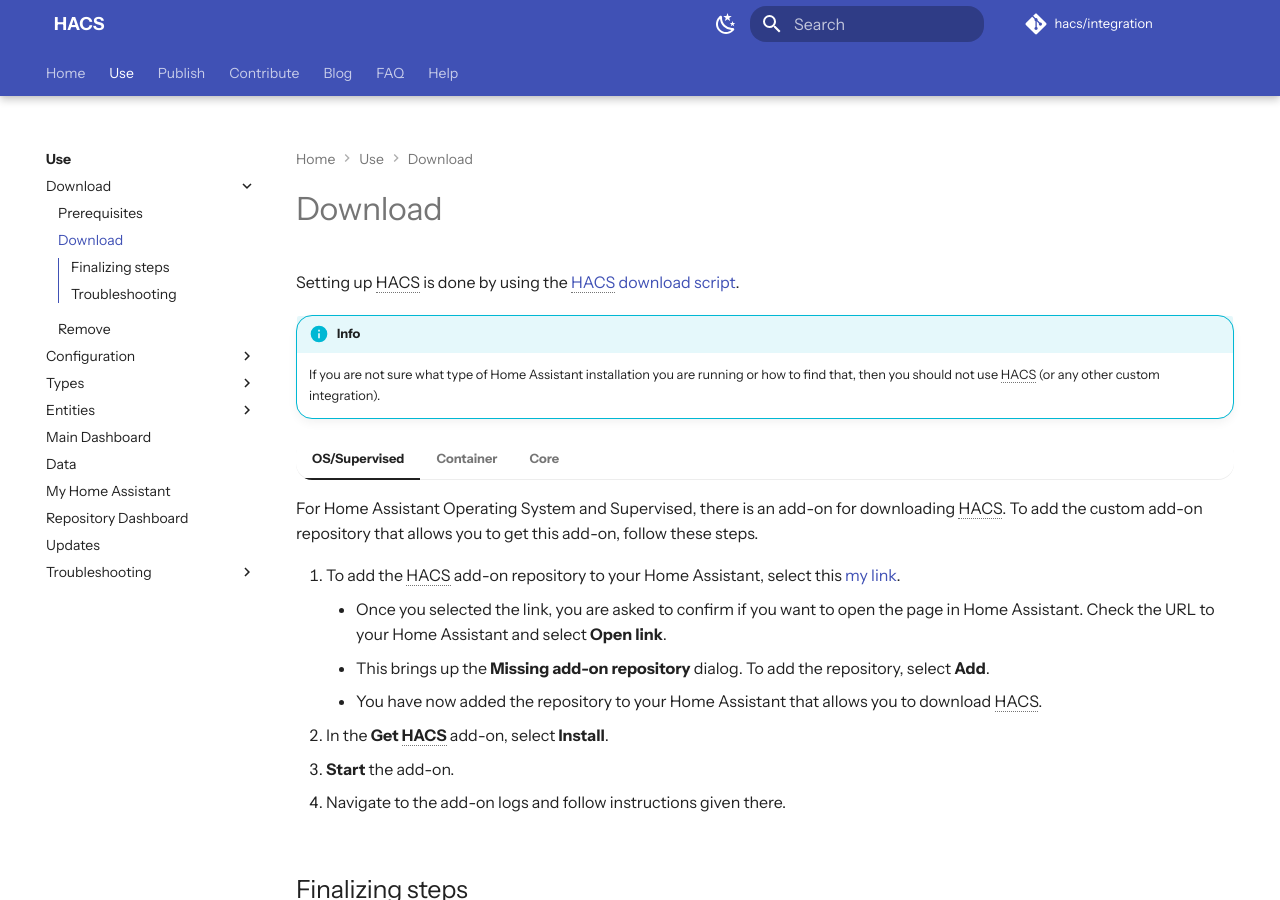
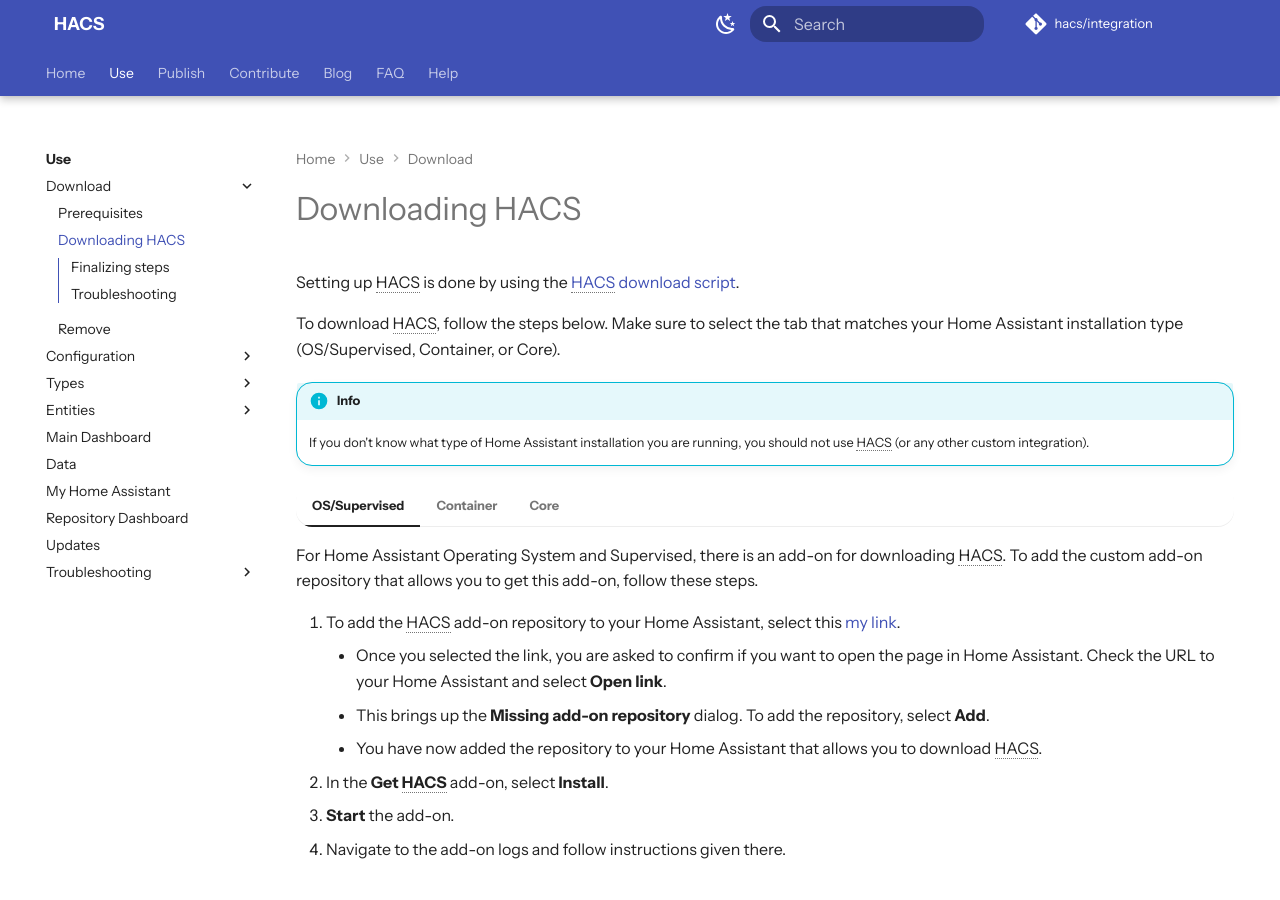
Before and after one commit to hacs/documentation, an MkDocs documentation site: the page built from source/docs/use/download/download.md, in a window 1280 px wide and 900 px high. Built offline with MkDocs 1.6.1 and Material for MkDocs 9.7.7, drawn with Linux system fonts in a browser that asks for light colours; some web fonts are replaced; plug-ins that fetch from the network failed and are left out; comment, search, counter and statistics services are not loaded.

Commit message:
download HACS: add intro para

```diff
--- a/source/docs/use/download/download.md
+++ b/source/docs/use/download/download.md
@@ -1,12 +1,13 @@
 ---
-title: Download
-description: "HACS download steps"
+title: Downloading HACS
+description: "Step-by-step instructions on downloading HACS to your Home Assistant"
 ---
 Setting up HACS is done by using the [HACS download script](https://github.com/hacs/get).
 
+To download HACS, follow the steps below. Make sure to select the tab that matches your Home Assistant installation type (OS/Supervised, Container, or Core).
+
 !!! info
-    If you are not sure what type of Home Assistant installation you are running or how to find that, then you should not use HACS (or any other custom integration).
-
+    If you don't know what type of Home Assistant installation you are running, you should not use HACS (or any other custom integration).
 
 === "OS/Supervised"
 
```
